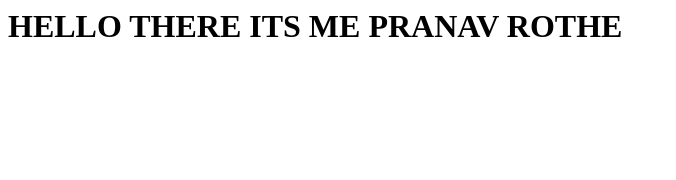
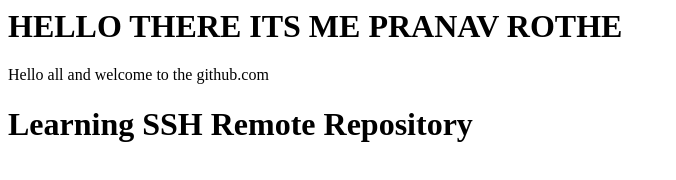
Before and after one commit to pranavrothe/SshRemoteRepo, a plain HTML site: page index.html in a window 1280 px wide. Shown: the whole page, without its empty margins (0-676 px from the left). Drawn offline with Linux system fonts and the light colour scheme.

Commit message:
Code has been updated!

```diff
--- a/index.html
+++ b/index.html
@@ -4,7 +4,11 @@
 </head>
 
 <body>
-<h1> HELLO THERE ITS ME PRANAV ROTHE </h1>
+    <h1> HELLO THERE ITS ME PRANAV ROTHE </h1>
+
+    <p> Hello all and welcome to the github.com </p>
+
+    <h1> Learning SSH Remote Repository </h1>
 </body>
 
- </html>
+</html>
```
